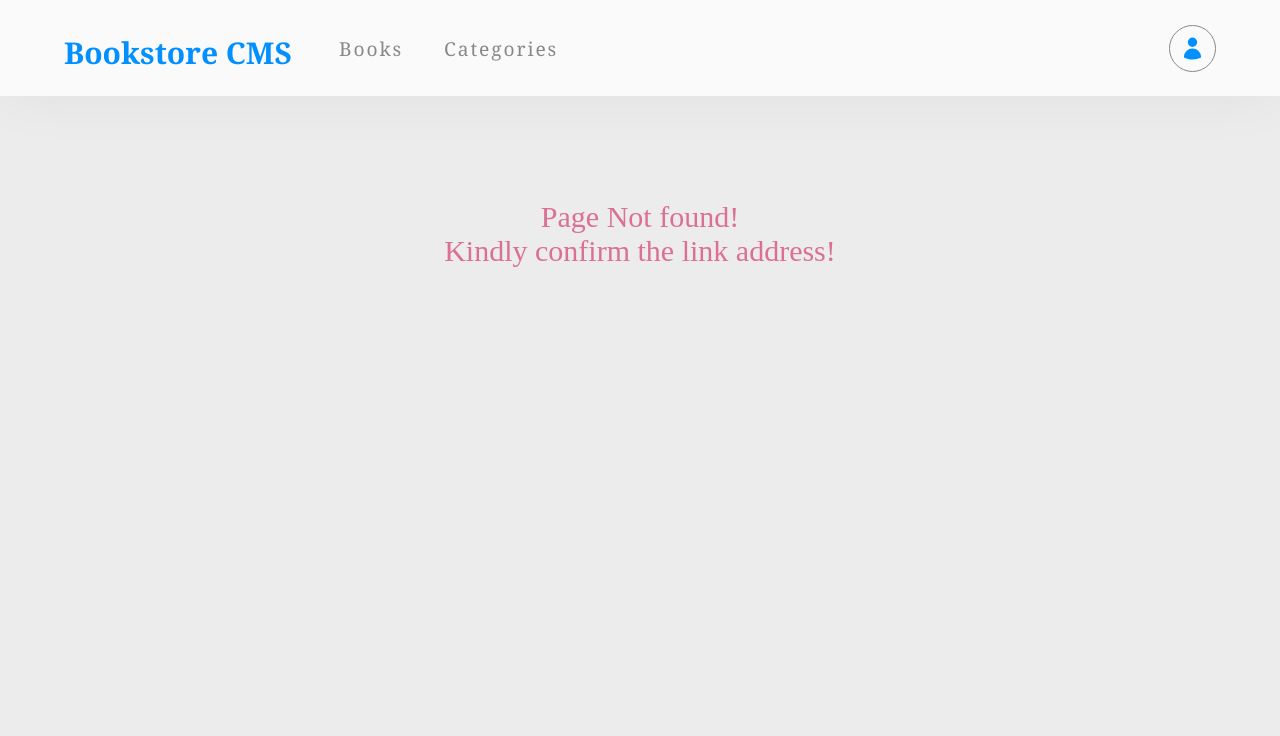
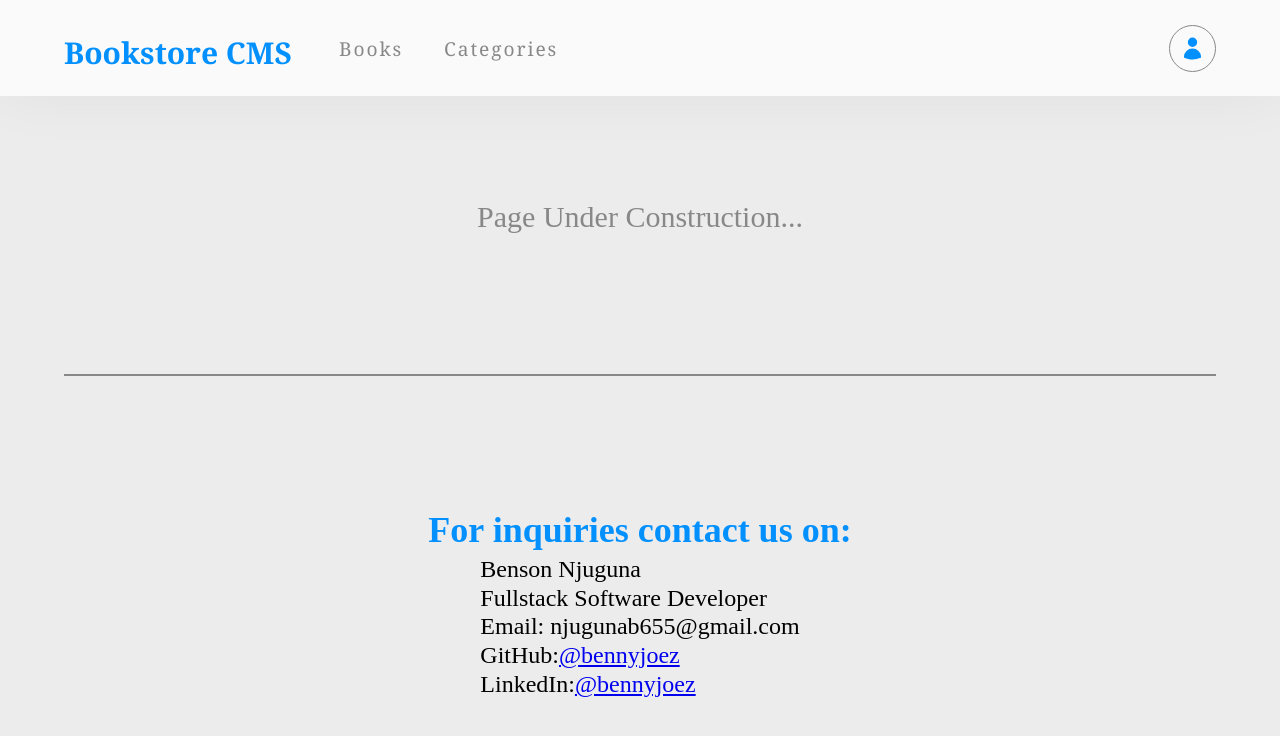
Before and after one commit to microvese-projects/bookstore-cra, a React (Create React App) app: page /profile in a window 1280 px wide. Before the commit this address had no page. Shown: the top 736 px of the page. Built offline with nearby package versions, Linux system fonts and the light colour scheme.

Commit message:
Change to profile page

```diff
--- a/src/App.js
+++ b/src/App.js
@@ -4,7 +4,7 @@ import Home from './components/Home';
 import Categories from './components/Categories';
 import Nav from './components/Nav';
 import NotFound from './components/NotFound';
-import Contact from './components/Contact';
+import Profile from './components/Profile';
 
 function App() {
   return (
@@ -13,7 +13,7 @@ function App() {
       <Routes>
         <Route path="/" element={<Home />} />
         <Route path="categories" element={<Categories />} />
-        <Route path="contacts" element={<Contact />} />
+        <Route path="profile" element={<Profile />} />
         <Route path="*" element={<NotFound />} />
       </Routes>
     </div>
--- a/src/components/Contact.js
+++ /dev/null
@@ -1,28 +0,0 @@
-import React from 'react';
-
-function Contact() {
-  return (
-    <div className="contact-page">
-      <h2>You can contact us on:</h2>
-      <ul>
-        <li>Benson Njuguna</li>
-        <li>Fullstack Software Developer</li>
-        <li>Email: njugunab655@gmail.com</li>
-        <li>
-          GitHub:
-          <a href="https://github.com/Bennyjoez">
-            @bennyjoez
-          </a>
-        </li>
-        <li>
-          LinkedIn:
-          <a href="https://www.linkedin.com/in/bennyjoez/">
-            @bennyjoez
-          </a>
-        </li>
-      </ul>
-    </div>
-  );
-}
-
-export default Contact;
--- a/src/components/Nav.js
+++ b/src/components/Nav.js
@@ -15,7 +15,7 @@ function Nav() {
           <NavLink to="/categories">Categories</NavLink>
         </li>
         <li className="contact">
-          <NavLink to="/contacts">
+          <NavLink to="/profile">
             <svg xmlns="http://www.w3.org/2000/svg" viewBox="0 0 24 24" fill="currentColor" className="w-6 h-6">
               <path fillRule="evenodd" d="M7.5 6a4.5 4.5 0 119 0 4.5 4.5 0 01-9 0zM3.751 20.105a8.25 8.25 0 0116.498 0 .75.75 0 01-.437.695A18.683 18.683 0 0112 22.5c-2.786 0-5.433-.608-7.812-1.7a.75.75 0 01-.437-.695z" clipRule="evenodd" />
             </svg>
--- /dev/null
+++ b/src/components/Profile.js
@@ -0,0 +1,34 @@
+import React from 'react';
+
+function Contact() {
+  return (
+    <div className="profile-page">
+      <div className="under-construction">
+        Page Under Construction...
+      </div>
+      <hr />
+      <div className="contact-page">
+        <h2>For inquiries contact us on:</h2>
+        <ul>
+          <li>Benson Njuguna</li>
+          <li>Fullstack Software Developer</li>
+          <li>Email: njugunab655@gmail.com</li>
+          <li>
+            GitHub:
+            <a href="https://github.com/Bennyjoez">
+              @bennyjoez
+            </a>
+          </li>
+          <li>
+            LinkedIn:
+            <a href="https://www.linkedin.com/in/bennyjoez/">
+              @bennyjoez
+            </a>
+          </li>
+        </ul>
+      </div>
+    </div>
+  );
+}
+
+export default Contact;
```
Also changed, not shown: src/App.css (line endings or trailing spaces).
